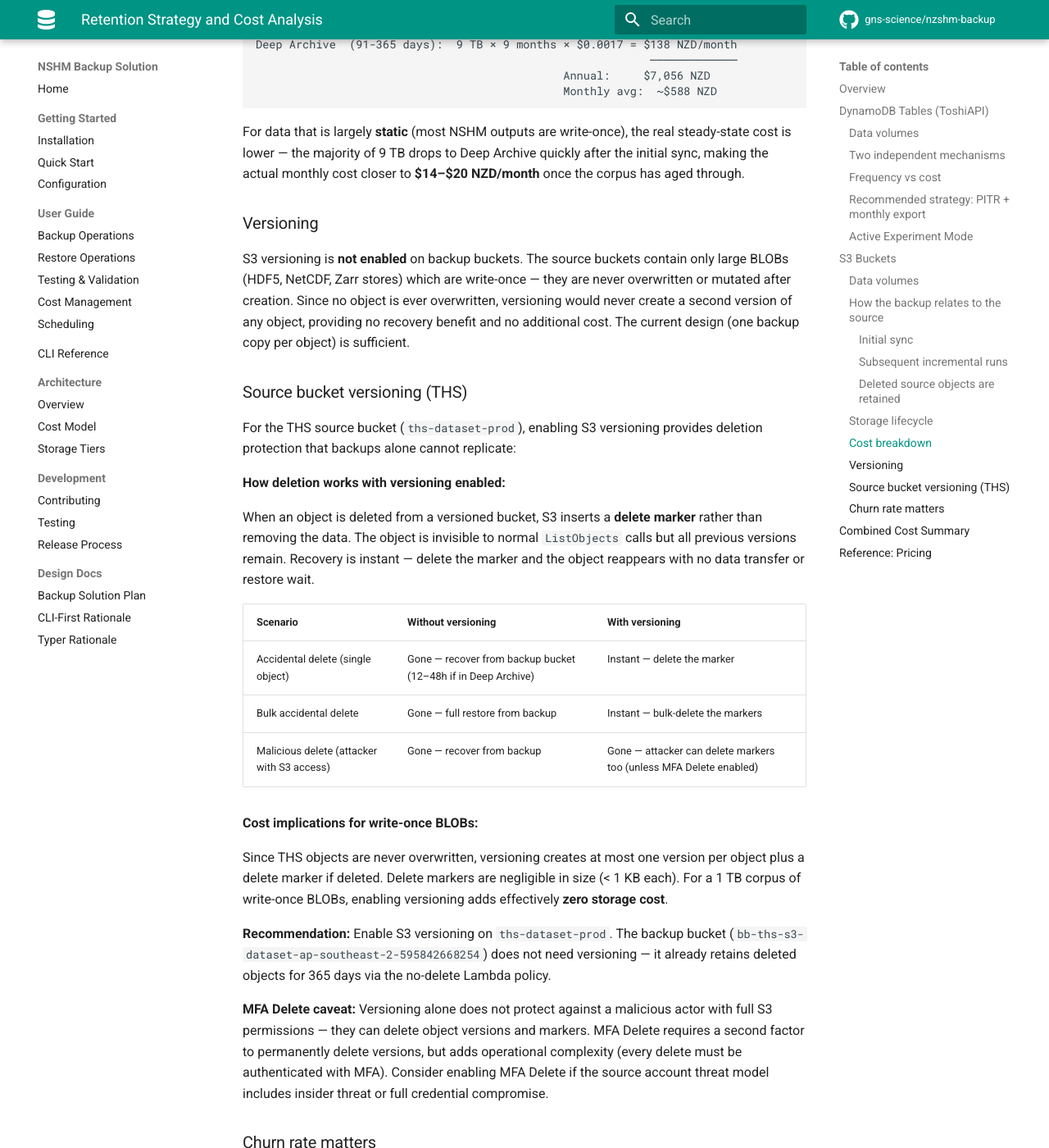
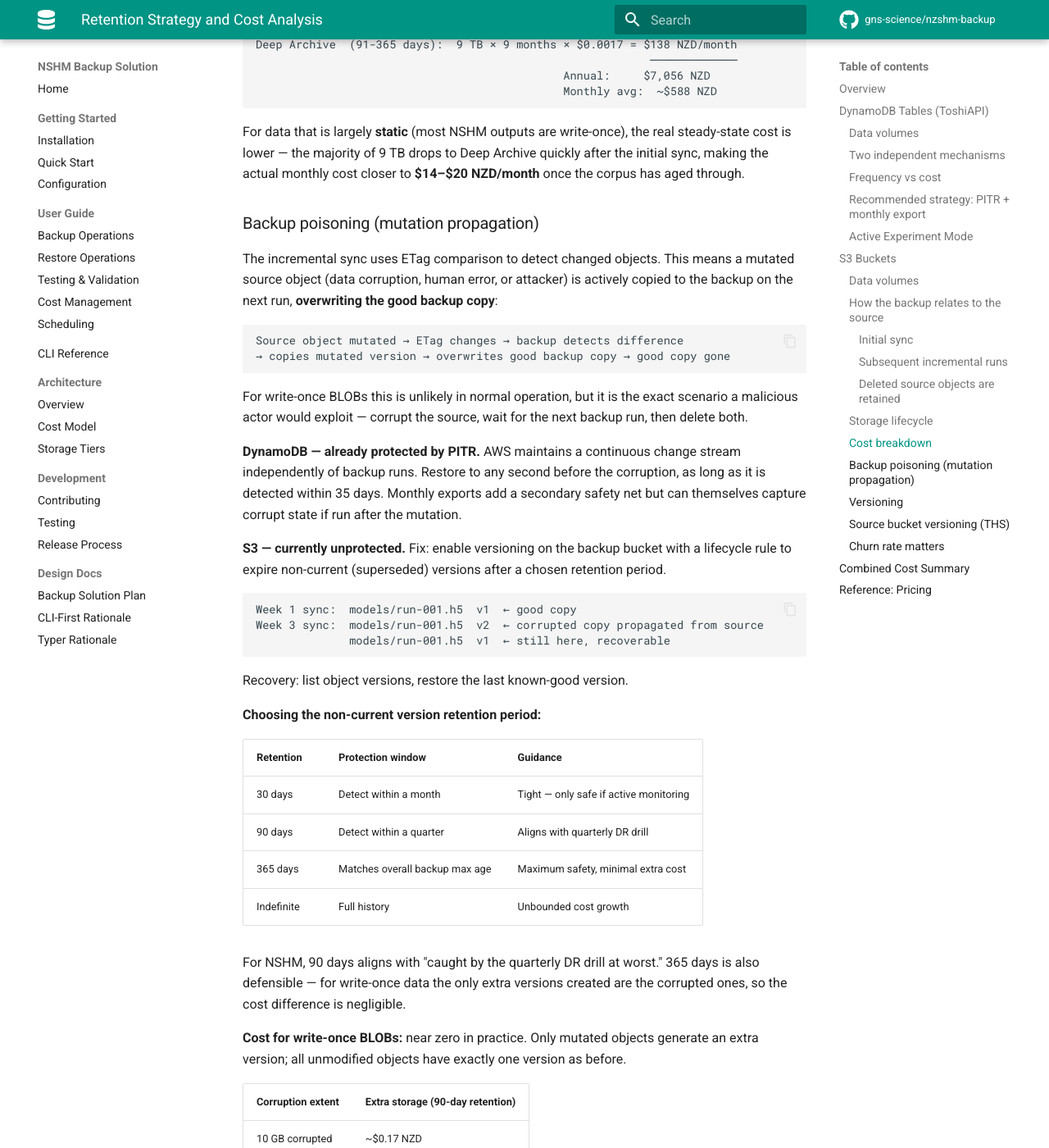
Before and after one commit to GNS-Science/aws-snapshot, an MkDocs documentation site: the page built from docs/design/retention-strategy-and-costs.md, in a window 1280 px wide and 1400 px high, scrolled down 3805 px. Shown: the whole window at 82% size. Built offline with MkDocs 1.6.1 and Material for MkDocs 9.7.7, drawn with Linux system fonts in a browser that asks for light colours; comment, search, counter and statistics services are not loaded; the version menu is left out; some of the changed text lies outside the part shown.

Commit message:
docs: add backup poisoning section to retention doc
Explains how mutation propagation works (ETag sync overwrites good backup
copy), DynamoDB PITR already covers this, S3 fix is versioning on backup
bucket with configurable non-current version expiry. Includes retention
period trade-off table and negligible cost for write-once BLOBs.

````diff
--- a/docs/design/retention-strategy-and-costs.md
+++ b/docs/design/retention-strategy-and-costs.md
@@ -176,14 +176,70 @@ real steady-state cost is lower — the majority of 9 TB drops to Deep Archive
 quickly after the initial sync, making the actual monthly cost closer to
 **$14–$20 NZD/month** once the corpus has aged through.
 
+### Backup poisoning (mutation propagation)
+
+The incremental sync uses ETag comparison to detect changed objects. This means
+a mutated source object (data corruption, human error, or attacker) is actively
+copied to the backup on the next run, **overwriting the good backup copy**:
+
+```
+Source object mutated → ETag changes → backup detects difference
+→ copies mutated version → overwrites good backup copy → good copy gone
+```
+
+For write-once BLOBs this is unlikely in normal operation, but it is the exact
+scenario a malicious actor would exploit — corrupt the source, wait for the next
+backup run, then delete both.
+
+**DynamoDB — already protected by PITR.** AWS maintains a continuous change stream
+independently of backup runs. Restore to any second before the corruption, as long
+as it is detected within 35 days. Monthly exports add a secondary safety net but
+can themselves capture corrupt state if run after the mutation.
+
+**S3 — currently unprotected.** Fix: enable versioning on the backup bucket with a
+lifecycle rule to expire non-current (superseded) versions after a chosen retention
+period.
+
+```
+Week 1 sync:  models/run-001.h5  v1  ← good copy
+Week 3 sync:  models/run-001.h5  v2  ← corrupted copy propagated from source
+              models/run-001.h5  v1  ← still here, recoverable
+```
+
+Recovery: list object versions, restore the last known-good version.
+
+**Choosing the non-current version retention period:**
+
+| Retention | Protection window | Guidance |
+|-----------|-------------------|----------|
+| 30 days | Detect within a month | Tight — only safe if active monitoring |
+| 90 days | Detect within a quarter | Aligns with quarterly DR drill |
+| 365 days | Matches overall backup max age | Maximum safety, minimal extra cost |
+| Indefinite | Full history | Unbounded cost growth |
+
+For NSHM, 90 days aligns with "caught by the quarterly DR drill at worst." 365 days
+is also defensible — for write-once data the only extra versions created are the
+corrupted ones, so the cost difference is negligible.
+
+**Cost for write-once BLOBs:** near zero in practice. Only mutated objects generate
+an extra version; all unmodified objects have exactly one version as before.
+
+| Corruption extent | Extra storage (90-day retention) |
+|-------------------|----------------------------------|
+| 10 GB corrupted | ~$0.17 NZD |
+| 100 GB corrupted | ~$1.70 NZD |
+| 1 TB corrupted | ~$17 NZD |
+
+**Not currently implemented** — enabling versioning on backup buckets is a
+one-line infrastructure change plus a lifecycle rule. Listed as a future
+improvement in the implementation gaps.
+
 ### Versioning
 
-S3 versioning is **not enabled** on backup buckets. The source buckets contain
-only large BLOBs (HDF5, NetCDF, Zarr stores) which are write-once — they are
-never overwritten or mutated after creation. Since no object is ever overwritten,
-versioning would never create a second version of any object, providing no
-recovery benefit and no additional cost. The current design (one backup copy per
-object) is sufficient.
+S3 versioning is **not enabled** on backup buckets (current state). For
+write-once BLOBs under normal operation this is sufficient — no object is ever
+overwritten so no extra versions would be created. Versioning should be enabled
+as a future improvement to protect against backup poisoning (see above).
 
 ### Source bucket versioning (THS)
 
````
